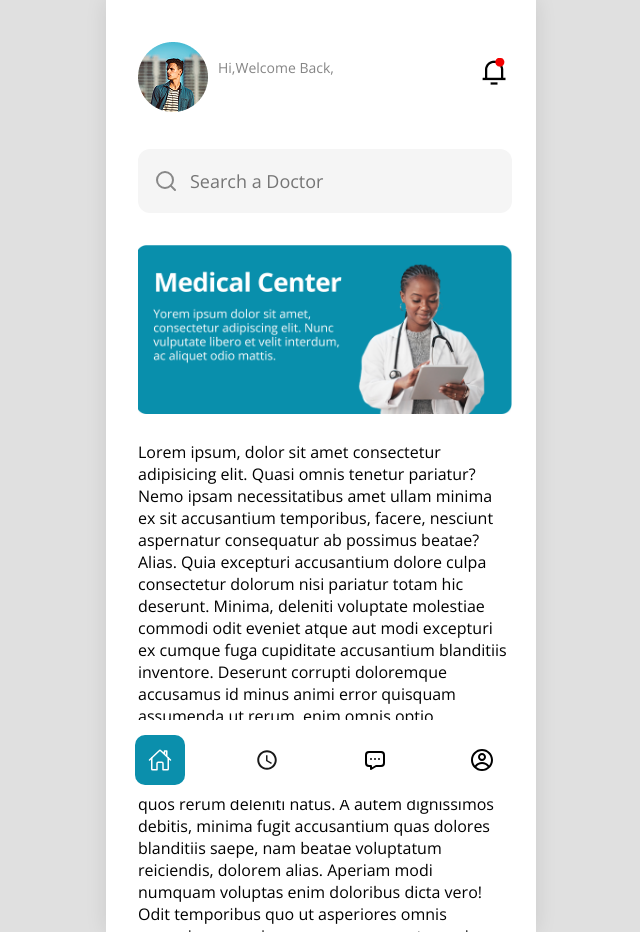
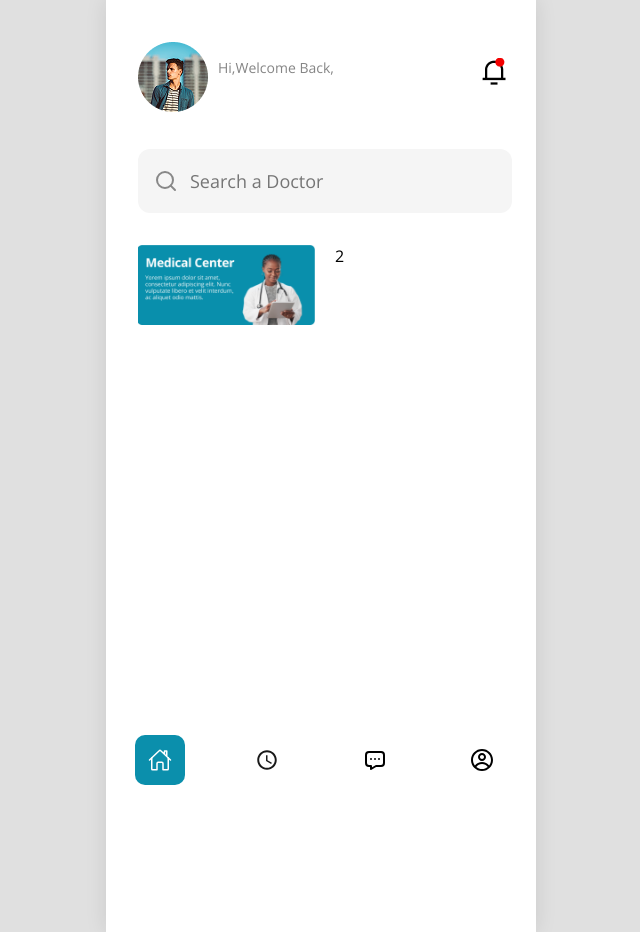
Before and after one commit to userdvk/DoctorAppointment, a React (Vite) app: page / in a window 1280 px wide. Shown: the whole page, without its empty margins (319-959 px from the left). Built offline with nearby package versions, Linux system fonts and the light colour scheme; no server answers; the database is empty; sample sign-in values are in the browser's storage; a web font is replaced by a local one.

Commit message:
add slider

```diff
--- a/package.json
+++ b/package.json
@@ -17,7 +17,8 @@
     "react-dom": "^19.2.6",
     "react-hook-form": "^7.81.0",
     "react-icons": "^5.7.0",
-    "react-router-dom": "^7.17.0"
+    "react-router-dom": "^7.17.0",
+    "swiper": "^14.1.0"
   },
   "devDependencies": {
     "@eslint/js": "^10.0.1",
--- a/src/components/Slider/Slider.jsx
+++ b/src/components/Slider/Slider.jsx
@@ -1,9 +1,32 @@
 import cls from "./Slider.module.css";
 import slider from "../../assets/slider.png";
+import { Swiper, SwiperSlide } from "swiper/react";
+
+// Стили Swiper
+import "swiper/css";
+import "swiper/css/navigation";
+import "swiper/css/pagination";
+import { Pagination } from "swiper/modules";
+
 export function Slider() {
   return (
     <div className={cls.wrapper}>
-      <img src={slider} />
+      <Swiper
+        modules={[Pagination]}
+        spaceBetween={20}
+        slidesPerView={1}
+        pagination={{ clickable: true }}
+        breakpoints={{
+          768: {
+            slidesPerView: 2,
+          },
+        }}
+      >
+        <SwiperSlide>
+          <img src={slider} />
+        </SwiperSlide>
+        <SwiperSlide>2</SwiperSlide>
+      </Swiper>
     </div>
   );
 }
--- a/src/pages/Homepage/Homepage.jsx
+++ b/src/pages/Homepage/Homepage.jsx
@@ -10,70 +10,6 @@ export function Homepage() {
       <Search />
       <Slider />
       <br />
-      Lorem ipsum, dolor sit amet consectetur adipisicing elit. Quasi omnis
-      tenetur pariatur? Nemo ipsam necessitatibus amet ullam minima ex sit
-      accusantium temporibus, facere, nesciunt aspernatur consequatur ab
-      possimus beatae? Alias. Quia excepturi accusantium dolore culpa
-      consectetur dolorum nisi pariatur totam hic deserunt. Minima, deleniti
-      voluptate molestiae commodi odit eveniet atque aut modi excepturi ex
-      cumque fuga cupiditate accusantium blanditiis inventore. Deserunt corrupti
-      doloremque accusamus id minus animi error quisquam assumenda ut rerum,
-      enim omnis optio recusandae repellat dignissimos repellendus temporibus
-      velit porro ipsa. A laboriosam doloribus iure reprehenderit temporibus
-      est. Quis quos rerum deleniti natus. A autem dignissimos debitis, minima
-      fugit accusantium quas dolores blanditiis saepe, nam beatae voluptatum
-      reiciendis, dolorem alias. Aperiam modi numquam voluptas enim doloribus
-      dicta vero! Odit temporibus quo ut asperiores omnis corporis eum quis nemo
-      cumque sunt, aperiam eligendi doloribus ex, modi harum rem dignissimos
-      eos, ipsum numquam! Exercitationem, esse culpa. Doloremque quo doloribus
-      incidunt? Facere repellat corrupti reprehenderit ducimus eaque sed debitis
-      eius maxime eveniet enim iusto, cumque maiores laudantium nemo earum cum
-      sapiente in vel accusantium id perspiciatis velit error accusamus. Ut,
-      reiciendis? Pariatur error atque eligendi, unde similique ullam voluptate
-      neque deserunt est fugiat odio perspiciatis, optio nihil? Repudiandae eos
-      iste omnis nisi quasi sapiente eius velit provident aliquam dicta, est
-      aperiam. Minima beatae rerum harum, rem earum dignissimos repellat, ut
-      tempore amet nesciunt dolore necessitatibus distinctio perspiciatis dicta
-      deleniti ipsam mollitia impedit, accusantium similique. At nam corporis
-      consequuntur, quaerat reprehenderit est? Quo atque reiciendis architecto
-      eum vel sapiente exercitationem recusandae, numquam vitae, optio
-      doloremque libero aut culpa, non voluptatum nihil blanditiis modi in quis
-      reprehenderit ipsum repudiandae consectetur. Maiores, voluptatum. Quam.
-      Eos aliquid dolorem qui aut cupiditate neque natus earum. Nulla animi
-      nobis ea nihil ipsam nemo deserunt, quasi ipsa mollitia repellat illum
-      tenetur quia accusamus iure obcaecati vel unde voluptatem. Optio maxime,
-      officiis magni beatae modi tenetur earum ullam quis neque! Ex labore ipsa
-      beatae dignissimos minus maxime mollitia, ratione fugiat dolores tempora
-      ipsum? Eius sapiente deleniti aut modi aspernatur. Ut unde harum, iure
-      nisi amet minima qui quia. Recusandae perspiciatis omnis nesciunt
-      provident voluptates, qui consequuntur! Reprehenderit consequuntur totam
-      blanditiis hic, ab eius libero est quod, ducimus, itaque dignissimos?
-      Numquam, rerum neque? Odio voluptates cupiditate odit iusto ipsam sapiente
-      unde, reiciendis ut ex. Facilis vero quisquam modi eveniet, dignissimos
-      quos iusto natus voluptatem recusandae ad dolorum quas neque autem! Enim
-      voluptatibus veniam, nemo nam, voluptate, dolore et adipisci cumque saepe
-      dolor laboriosam. Quia aliquam esse illo quis iure mollitia. Eaque
-      consequuntur veritatis ullam sequi expedita. Laboriosam nulla nobis atque.
-      Eum est nemo magnam minus accusantium, vel nostrum ipsam ipsum fuga
-      nesciunt ab dignissimos nam? Sequi vitae possimus quis adipisci labore
-      reiciendis incidunt obcaecati. Rem distinctio officiis repellat atque
-      soluta! Possimus a delectus illum recusandae. Facilis deserunt sequi ea
-      assumenda mollitia! Doloribus ad ratione sequi, omnis reiciendis autem
-      delectus aliquid neque. Accusantium veniam velit ducimus quasi! Aliquid
-      debitis labore accusamus? Deserunt laboriosam porro temporibus voluptates
-      iusto aut architecto maxime ipsum non, qui commodi incidunt, quaerat iure
-      similique illo, tempore praesentium laborum? Modi, praesentium eaque sit
-      officiis omnis consectetur tempora distinctio. Culpa, sit veniam.
-      Voluptate laudantium dolores debitis accusamus, quasi molestias, aliquid
-      obcaecati nesciunt itaque natus maiores repellendus libero exercitationem
-      cupiditate provident neque rerum laboriosam magnam doloremque perspiciatis
-      ad vel vero! Voluptatibus iure eius laudantium, repellendus quam facilis
-      vel necessitatibus corporis provident, ut repudiandae architecto delectus.
-      Eligendi sit eaque repudiandae suscipit. Corrupti vero modi totam fuga non
-      tenetur quo, dignissimos veritatis! Rem blanditiis sint qui numquam
-      molestiae libero facere, iure nesciunt maiores amet repudiandae
-      consequuntur ducimus dolore a est tempora dolor impedit at sunt labore
-      enim non consectetur. Et, officia veritatis?
     </div>
   );
 }
```
Also changed, not shown: 1 other file (tests, documents, lock files or other folders).
